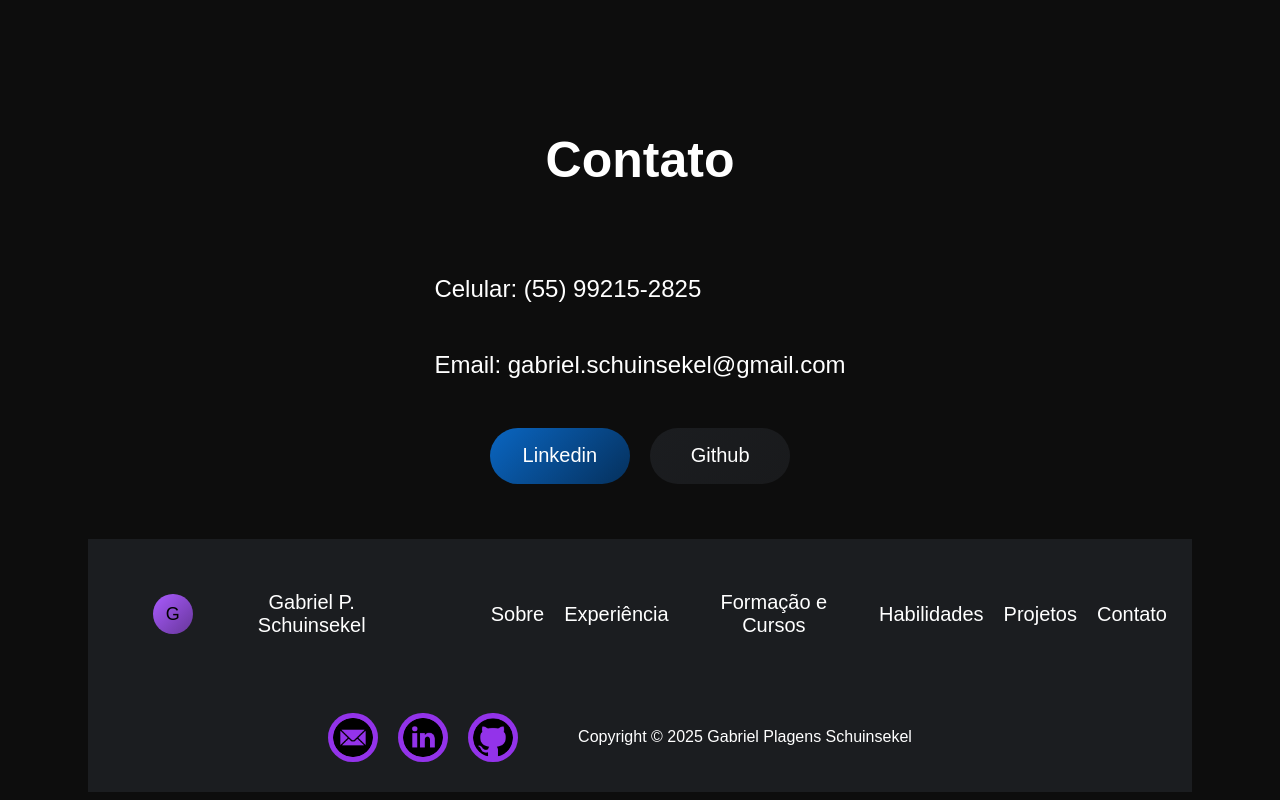
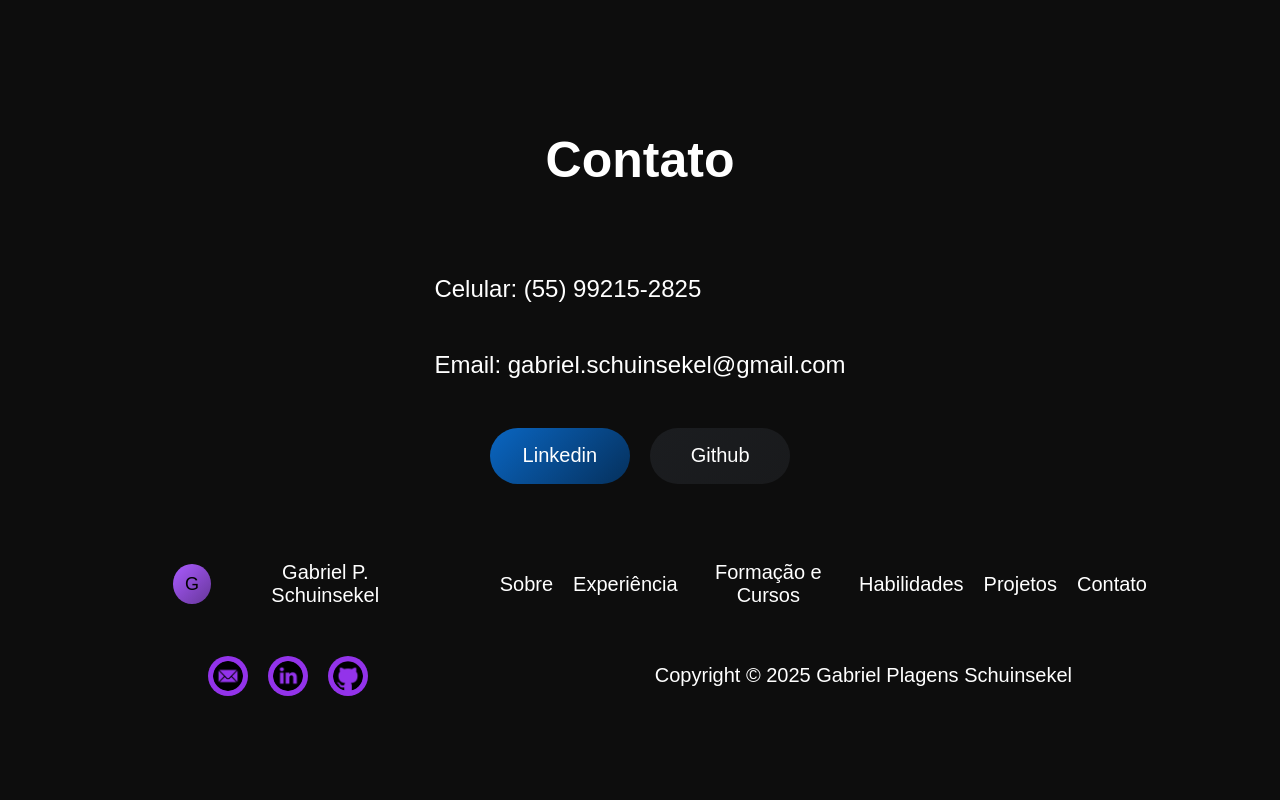
Before and after one commit to GabrielPlagensS/Portifolio, a React (Create React App) app in the folder portifolio/: page / in a window 1280 px wide. Shown: the part 3743-4543 px from the top of the page. After the commit the page ends 4458 px from the top, so only its background shows below. Built offline with nearby package versions, Linux system fonts and the light colour scheme.

Commit message:
Footer
Footer finalizado

```diff
--- a/portifolio/src/Pages/footer/foo.css
+++ b/portifolio/src/Pages/footer/foo.css
@@ -1,7 +1,5 @@
 .fundo-footer{
-    background-color: #1B1D20;
     margin-top: 5%;
-    padding: 30px 20px;
     text-align: center;
 }
 
@@ -11,13 +9,6 @@
     align-items: center;
     height: 80px;
     padding: 5px;
-}
-
-.avatar{
-    display: flex;
-    Font-size: 20px;
-    gap: 20px;
-    align-items: center;
 }
 
 .logo{
@@ -48,18 +39,27 @@
     transition: 200ms;
 }
 
-.text-icons{
-    margin-top: 5%;
+
+.footer-icons{
+    margin-top: 15px;
     display: flex;
-    justify-content: center;
+    justify-content: space-between;
     align-items: center;
+}
+
+.icons{
+    display: flex;
     gap: 20px;
 }
 
 .icone{
-    height: 39px;
-    width: 40px;
+    width: 30px;
+    height: 30px;
     padding: 5px;
     border-radius: 25px;
     background-color: #9333ea;
 }
+
+.text-icons{
+    font-size: 20px;
+}
--- a/portifolio/src/Pages/footer/index.js
+++ b/portifolio/src/Pages/footer/index.js
@@ -21,11 +21,13 @@ function Footer(){
                         <li><a href="#contato">Contato</a></li>
                     </ul>
                 </div>
-                <div className='text-icons'>
+                <div className='footer-icons'>
+                <div className='icons'>
                     <img className='icone' src={Email} alt='icone-email'/>
                     <img className='icone' src={Linkedin} alt='icone-linkedin'/>
                     <img className='icone' src={Git} alt='icone-github'/>
-                    <div>
+                </div>
+                    <div className='text-icons'>
                         <p>Copyright © 2025 Gabriel Plagens Schuinsekel</p>
                     </div>
                 </div>
```
